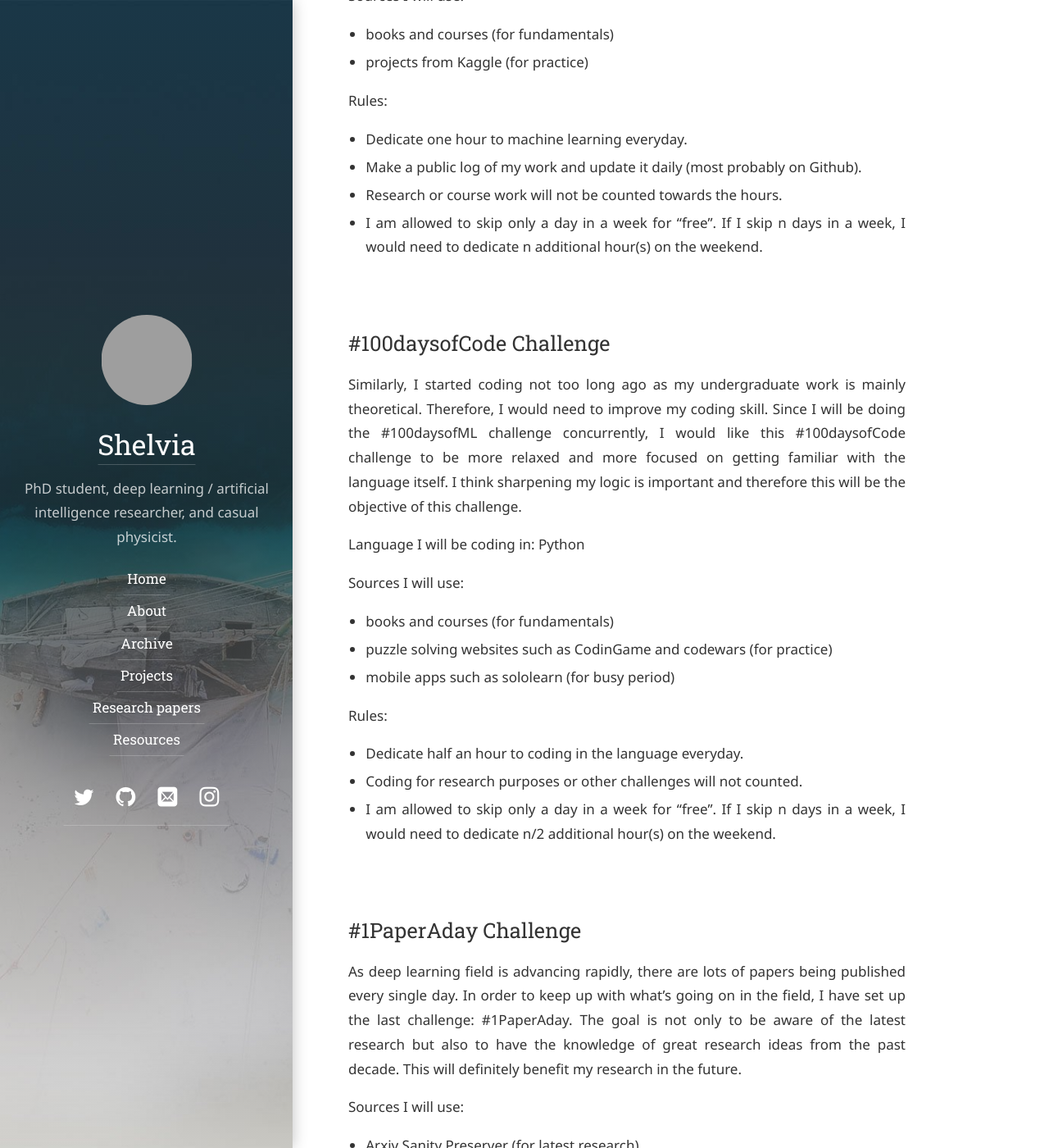
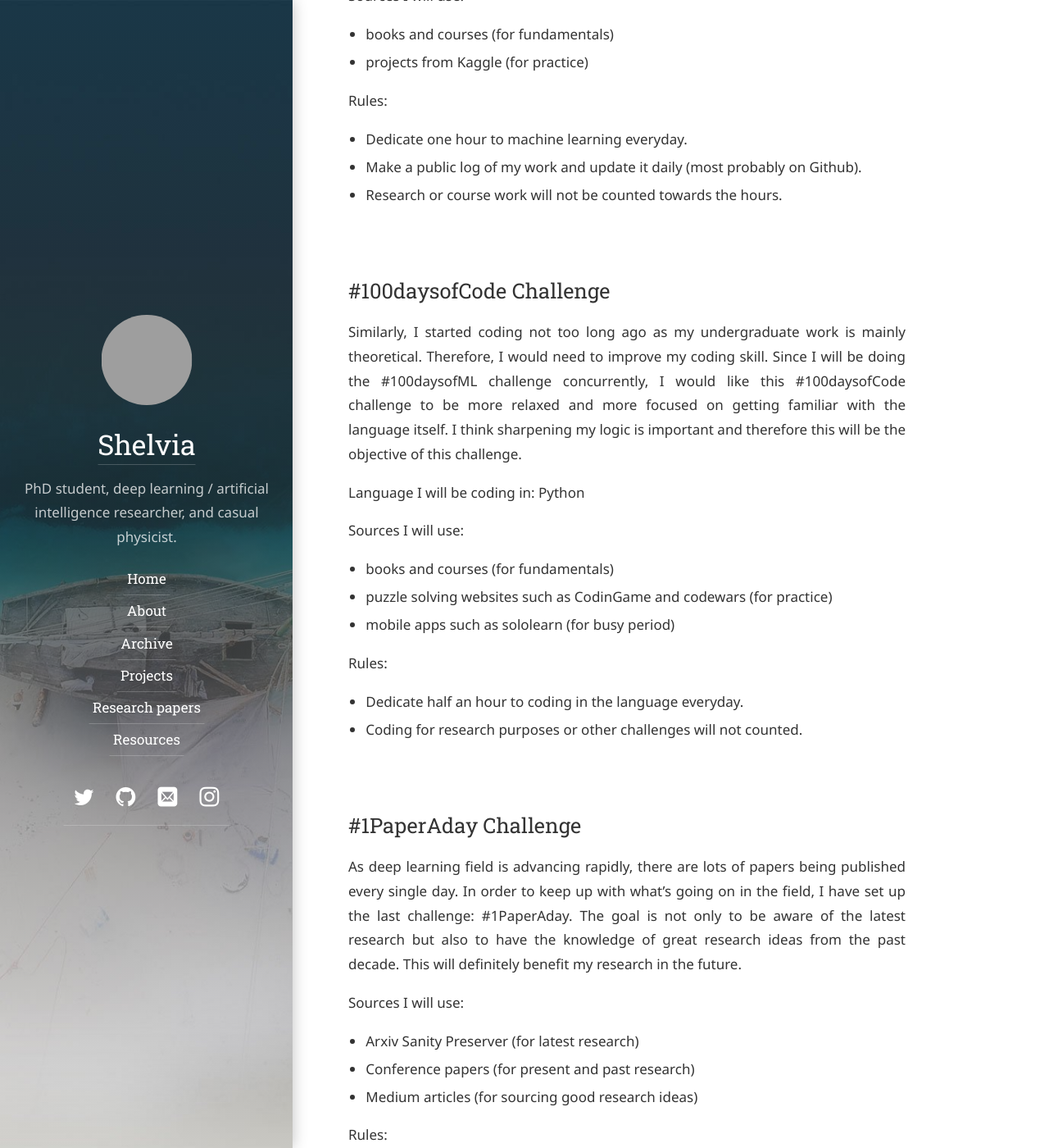
Before and after one commit to shelvia1039/shelvia, a Jekyll site: the page built from _posts/plan/2020-01-18-Welcoming 2020.md, in a window 1280 px wide and 1400 px high, scrolled down 2241 px. Shown: the whole window at 82% size. Built offline with Jekyll 4.4.1, drawn with Linux system fonts in a browser that asks for light colours; some web fonts are replaced; some of the changed text lies outside the part shown; grey boxes are pictures that could not be loaded.

Commit message:
Update 2020-01-18-Welcoming 2020.md

```diff
--- a/_posts/plan/2020-01-18-Welcoming 2020.md
+++ b/_posts/plan/2020-01-18-Welcoming 2020.md
@@ -30,7 +30,6 @@ Rules:
 - Dedicate one hour to machine learning everyday.
 - Make a public log of my work and update it daily (most probably on Github).
 - Research or course work will not be counted towards the hours.
-- I am allowed to skip only a day in a week for "free". If I skip n days in a week, I would need to dedicate n additional hour(s) on the weekend.
 
 ## #100daysofCode Challenge
 Similarly, I started coding not too long ago as my undergraduate work is mainly theoretical. Therefore, I would need to improve my coding skill. Since I will be doing the #100daysofML challenge concurrently, I would like this #100daysofCode challenge to be more relaxed and more focused on getting familiar with the language itself. I think sharpening my logic is important and therefore this will be the objective of this challenge.
@@ -45,7 +44,6 @@ Sources I will use:
 Rules:
 - Dedicate half an hour to coding in the language everyday.
 - Coding for research purposes or other challenges will not counted.
-- I am allowed to skip only a day in a week for "free". If I skip n days in a week, I would need to dedicate n/2 additional hour(s) on the weekend.
 
 ## #1PaperAday Challenge
 As deep learning field is advancing rapidly, there are lots of papers being published every single day. In order to keep up with what's going on in the field, I have set up the last challenge: #1PaperAday. The goal is not only to be aware of the latest research but also to have the knowledge of great research ideas from the past decade. This will definitely benefit my research in the future.
@@ -57,7 +55,6 @@ Sources I will use:
 
 Rules:
 - Dedicate half an hour to read a paper or article everyday and another half an hour to summarize the main ideas (on Medium).
-- I am allowed to skip only a day in a week for "free". If I skip n days in a week, I would need to dedicate n additional hour(s) on the weekend.
 
 ## Areas to explore
 Aside from machine learning, there are several other areas that I would like to explore this year:
```
